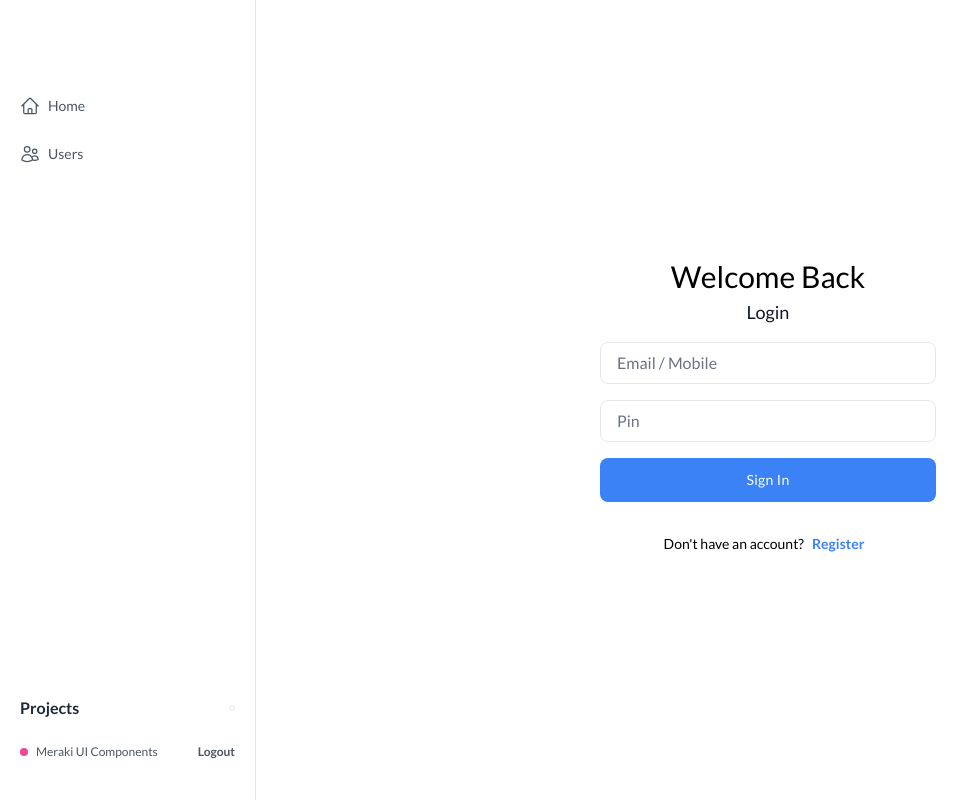
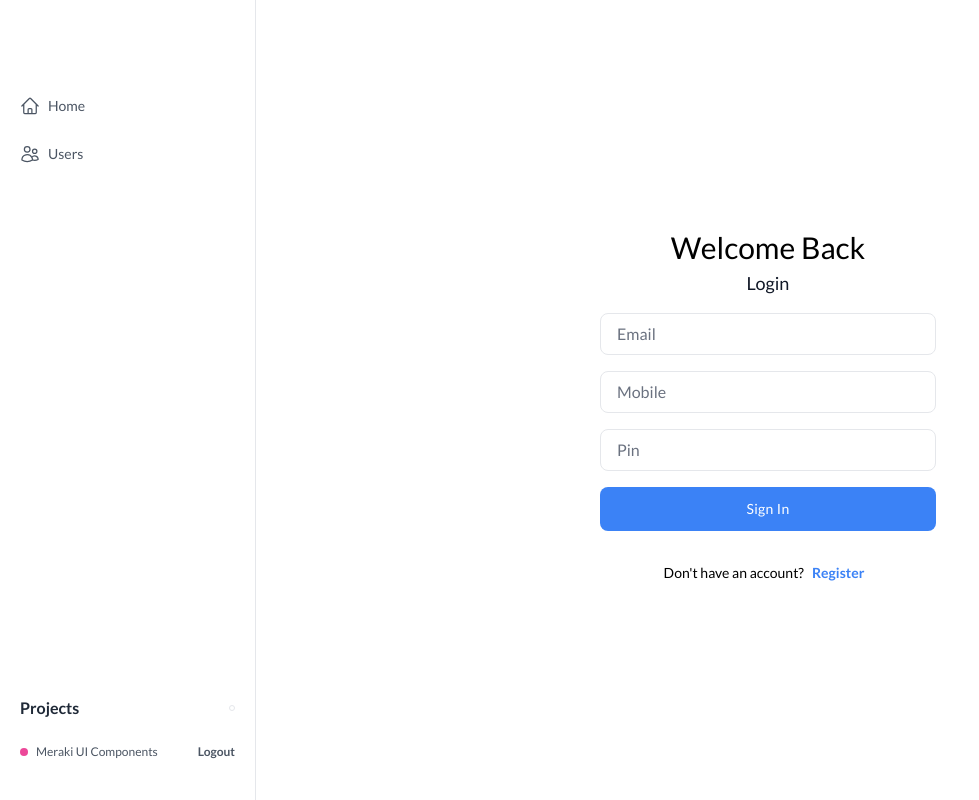
Before and after one commit to im-sanny/mfs-client, a React (Vite) app: page /login in a window 1280 px wide. Shown: the whole page, without its empty margins (0-979 px from the left). Built offline with nearby package versions, Linux system fonts and the light colour scheme.

Commit message:
update: updated login form with number input field

```diff
--- a/src/pages/authnication/Login.jsx
+++ b/src/pages/authnication/Login.jsx
@@ -1,6 +1,13 @@
 import { Link } from "react-router-dom";
 
 const Login = () => {
+  const handleLogin = async(e) => {
+    e.preventDefault()
+    // const form = e.target;
+    // const email = form.email.value;
+    // const number = form.number.value;
+    // const pin = form.pin.value;
+  };
   return (
     <>
       <div className="h-screen flex items-center justify-center">
@@ -14,13 +21,22 @@ const Login = () => {
               Login
             </p>
 
-            <form>
+            <form onSubmit={handleLogin}>
               <div className="w-full mt-4">
                 <input
                   className="block w-full px-4 py-2 mt-2 text-gray-700 placeholder-gray-500 bg-white border rounded-lg dark:placeholder-gray-400 focus:border-blue-400 dark:focus:border-blue-300 focus:ring-opacity-40 focus:outline-none focus:ring focus:ring-blue-300"
                   type="email"
-                  placeholder="Email / Mobile"
-                  aria-label="Email / Mobile"
+                  placeholder="Email"
+                  aria-label="Email"
+                />
+              </div>
+
+              <div className="w-full mt-4">
+                <input
+                  className="block w-full px-4 py-2 mt-2 text-gray-700 placeholder-gray-500 bg-white border rounded-lg dark:placeholder-gray-400 focus:border-blue-400 dark:focus:border-blue-300 focus:ring-opacity-40 focus:outline-none focus:ring focus:ring-blue-300"
+                  type="number"
+                  placeholder="Mobile"
+                  aria-label="Mobile"
                 />
               </div>
 
--- a/src/pages/authnication/Registration.jsx
+++ b/src/pages/authnication/Registration.jsx
@@ -67,7 +67,6 @@ const Registration = () => {
             <span className="text-sm text-black ">
               Already have an account?{" "}
             </span>
-
             <a
               href="#"
               className="mx-2 text-sm font-bold text-blue-500 dark:text-blue-400 hover:underline"
```
